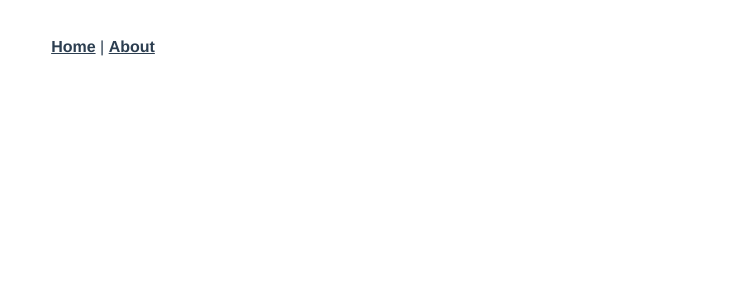
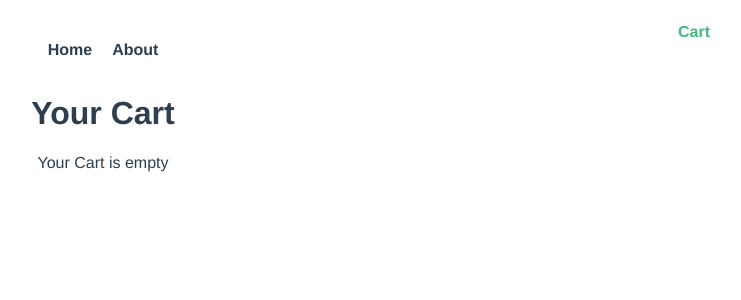
Before and after one commit to tanzimshahriar/a2app, a Vue app: page /#/cart in a window 1280 px wide. Shown: the top 300 px of the page, without its empty margins (537-1278 px from the left). Built offline with nearby package versions, Linux system fonts and the light colour scheme.

Commit message:
Home page is Structured

```diff
--- a/src/App.vue
+++ b/src/App.vue
@@ -1,8 +1,13 @@
 <template>
   <div id="app">
     <div id="nav">
-      <router-link to="/">Home</router-link> |
-      <router-link to="/about">About</router-link>
+      <div class="cart-btn">
+        <router-link to="/cart">Cart</router-link>
+      </div>
+      <div class="fixed-header">
+        <router-link to="/">Home</router-link>
+        <router-link to="/about">About</router-link>
+      </div>
     </div>
     <router-view />
   </div>
@@ -16,16 +21,33 @@
   text-align: center;
   color: #2c3e50;
 }
+
 #nav {
-  padding: 30px;
+  padding: 15px;
+  display: flex;
+  flex-direction: column;
+  justify-content: flex-start;
+  align-items: flex-start;
 }
 
 #nav a {
   font-weight: bold;
   color: #2c3e50;
+  padding: 10px;
+  text-decoration: none;
+}
+#nav a:hover {
+  color: dimgray;
 }
 
 #nav a.router-link-exact-active {
   color: #42b983;
 }
+.fixed-header {
+  align-self: center;
+}
+.cart-btn {
+  align-self: flex-end;
+  color: #42b983;
+}
 </style>
--- a/src/components/HelloWorld.vue
+++ b/src/components/HelloWorld.vue
@@ -4,85 +4,8 @@
     <p>
       For a guide and recipes on how to configure / customize this project,<br />
       check out the
-      <a href="https://cli.vuejs.org" target="_blank" rel="noopener"
-        >vue-cli documentation</a
-      >.
+      <a href="https://cli.vuejs.org" target="_blank" rel="noopener">vue-cli documentation</a>
     </p>
-    <h3>Installed CLI Plugins</h3>
-    <ul>
-      <li>
-        <a
-          href="https://github.com/vuejs/vue-cli/tree/dev/packages/%40vue/cli-plugin-babel"
-          target="_blank"
-          rel="noopener"
-          >babel</a
-        >
-      </li>
-      <li>
-        <a
-          href="https://github.com/vuejs/vue-cli/tree/dev/packages/%40vue/cli-plugin-eslint"
-          target="_blank"
-          rel="noopener"
-          >eslint</a
-        >
-      </li>
-    </ul>
-    <h3>Essential Links</h3>
-    <ul>
-      <li>
-        <a href="https://vuejs.org" target="_blank" rel="noopener">Core Docs</a>
-      </li>
-      <li>
-        <a href="https://forum.vuejs.org" target="_blank" rel="noopener"
-          >Forum</a
-        >
-      </li>
-      <li>
-        <a href="https://chat.vuejs.org" target="_blank" rel="noopener"
-          >Community Chat</a
-        >
-      </li>
-      <li>
-        <a href="https://twitter.com/vuejs" target="_blank" rel="noopener"
-          >Twitter</a
-        >
-      </li>
-      <li>
-        <a href="https://news.vuejs.org" target="_blank" rel="noopener">News</a>
-      </li>
-    </ul>
-    <h3>Ecosystem</h3>
-    <ul>
-      <li>
-        <a href="https://router.vuejs.org" target="_blank" rel="noopener"
-          >vue-router</a
-        >
-      </li>
-      <li>
-        <a href="https://vuex.vuejs.org" target="_blank" rel="noopener">vuex</a>
-      </li>
-      <li>
-        <a
-          href="https://github.com/vuejs/vue-devtools#vue-devtools"
-          target="_blank"
-          rel="noopener"
-          >vue-devtools</a
-        >
-      </li>
-      <li>
-        <a href="https://vue-loader.vuejs.org" target="_blank" rel="noopener"
-          >vue-loader</a
-        >
-      </li>
-      <li>
-        <a
-          href="https://github.com/vuejs/awesome-vue"
-          target="_blank"
-          rel="noopener"
-          >awesome-vue</a
-        >
-      </li>
-    </ul>
   </div>
 </template>
 
--- a/src/router.js
+++ b/src/router.js
@@ -1,6 +1,7 @@
 import Vue from "vue";
 import Router from "vue-router";
 import Home from "./views/Home.vue";
+import Cart from "./views/Cart.vue";
 
 Vue.use(Router);
 
@@ -19,6 +20,11 @@ export default new Router({
       // which is lazy-loaded when the route is visited.
       component: () =>
         import(/* webpackChunkName: "about" */ "./views/About.vue")
+    },
+    {
+      path: "/cart",
+      name: "cart",
+      component: Cart
     }
   ]
 });
--- /dev/null
+++ b/src/views/Cart.vue
@@ -0,0 +1,8 @@
+<template>
+  <div class="cart">
+    <h1>Your Cart</h1>
+    <div>
+        <p>Your Cart is empty</p>
+    </div>
+  </div>
+</template>
--- a/src/views/Home.vue
+++ b/src/views/Home.vue
@@ -16,3 +16,9 @@ export default {
   }
 };
 </script>
+<style>
+/* .home {
+  display: flex;
+  flex-direction: row;
+} */
+</style>
```
Also changed, not shown: app.yaml (added, +11 -0 lines).
